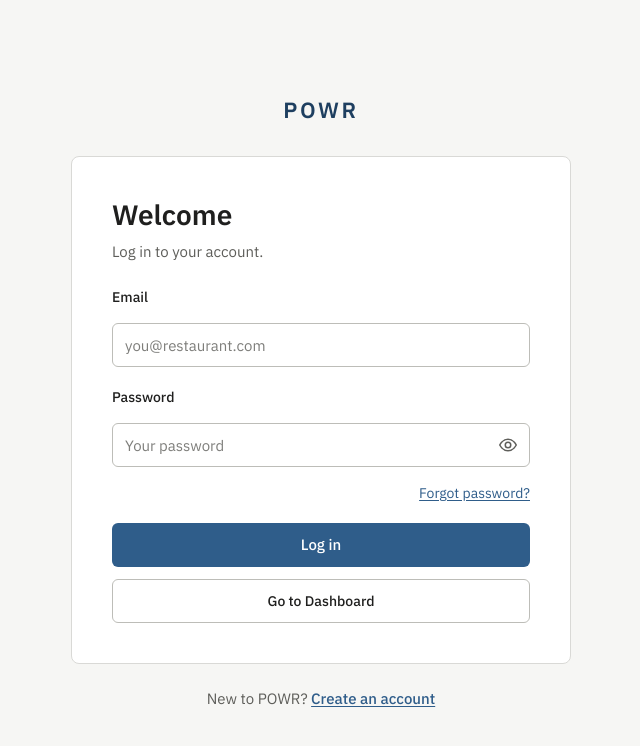
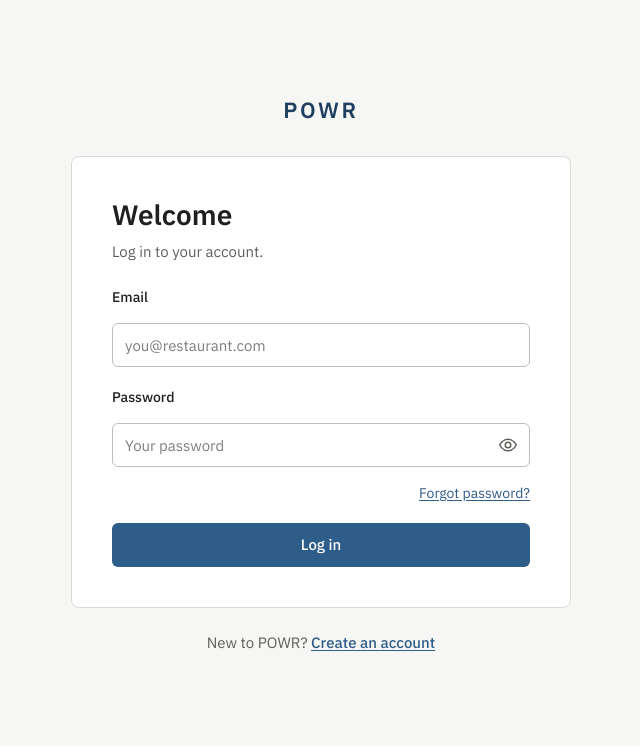
Before and after one commit to gabrielshufelt/powr, a React (Vite) app in the folder frontend/: page /login in a window 1280 px wide. Shown: the top 746 px of the page, without its empty margins (319-959 px from the left). Built offline with nearby package versions, Linux system fonts and the light colour scheme; no server answers.

Commit message:
Remove go to dashboard button

```diff
--- a/frontend/src/App.tsx
+++ b/frontend/src/App.tsx
@@ -57,9 +57,6 @@
         element={user ? <Navigate to="/" replace /> : <SignupPage onSignedUp={setUser} />}
       />
       <Route path="/" element={user ? <Dashboard /> : <Navigate to="/login" replace />} />
-      {/* TEMPORARY: ungated dashboard behind the login page's "Go to Dashboard" link.
-          Remove once login/register are implemented. */}
-      <Route path="/dashboard" element={<Dashboard />} />
       <Route path="*" element={<Navigate to="/" replace />} />
     </Routes>
   )
--- a/frontend/src/components/auth/AuthLayout.css
+++ b/frontend/src/components/auth/AuthLayout.css
@@ -307,10 +307,3 @@
   border: none;
   cursor: pointer;
 }
-
-/* TEMPORARY: "Go to Dashboard" link on the login page. Remove once login/register are implemented. */
-.temp-dashboard-link {
-  height: 44px;
-  margin-top: 12px;
-  text-decoration: none;
-}
--- a/frontend/src/pages/LoginPage.tsx
+++ b/frontend/src/pages/LoginPage.tsx
@@ -92,13 +92,6 @@
         <Link to="/forgot-password" className="auth-link forgot-link">Forgot password?</Link>
 
         <SubmitButton pending={submitting} label="Log in" pendingLabel="Logging in…" />
-
-        {/* TEMPORARY: lets the mockups be reached while login/signup aren't functional.
-            Remove this link, its .temp-dashboard-link style and the /dashboard route in App.tsx
-            once login/register are implemented. */}
-        <Link to="/dashboard" className="btn btn-secondary temp-dashboard-link">
-          Go to Dashboard
-        </Link>
       </form>
     </AuthLayout>
   )
```
